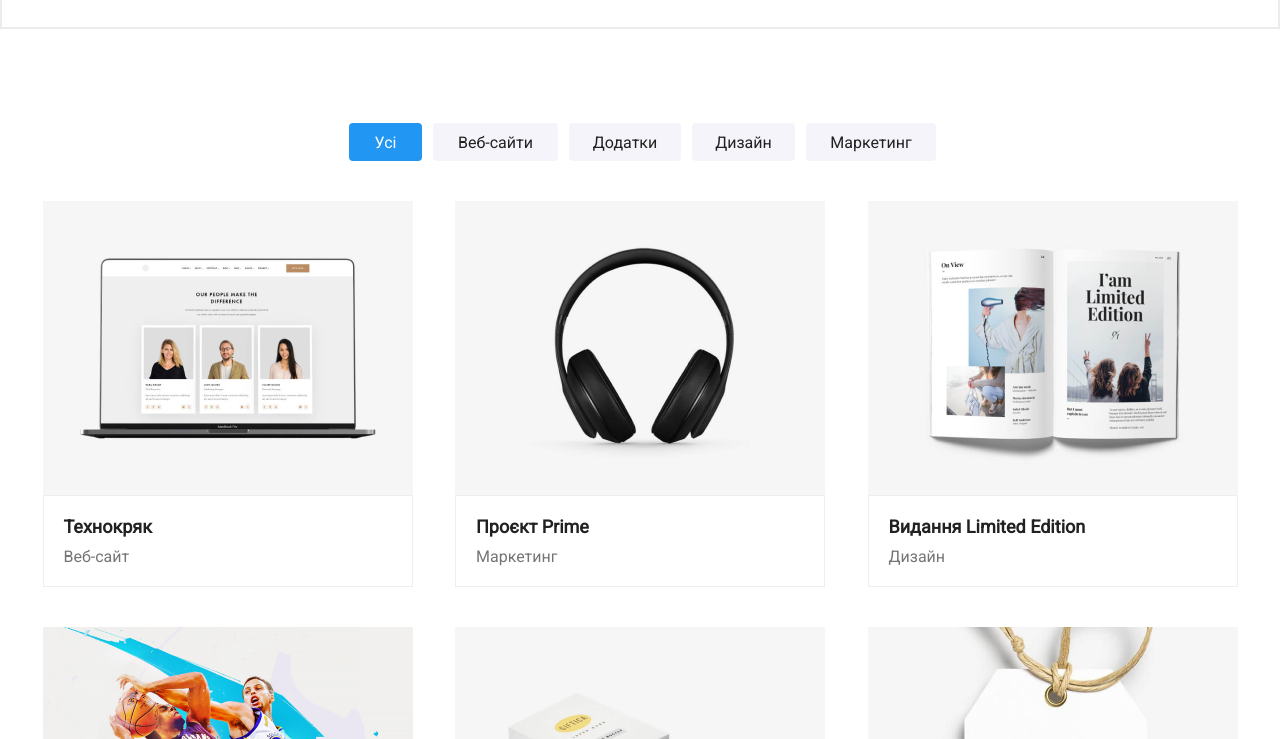
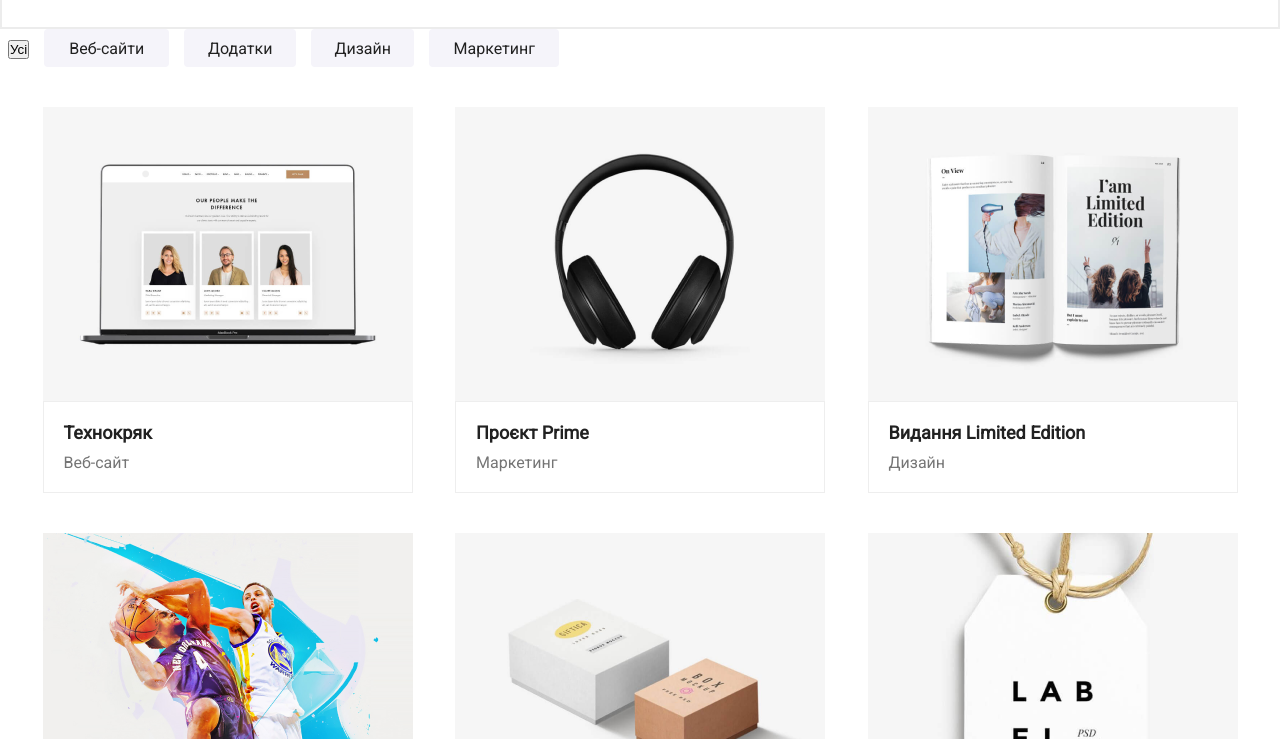
Before and after one commit to nazar1panyushchyk/Modal, a plain HTML site: page index2.html in a window 1280 px wide. Shown: the part 61-800 px from the top of the page. Drawn offline with Linux system fonts and the light colour scheme.

Commit message:
updated index2.html

```diff
--- a/index2.html
+++ b/index2.html
@@ -29,8 +29,8 @@
         </div>
     </header>
 
-    <div class="buttons">
-        <button class="buttons_all">Усі</button>
+    <div class="buttons_mixins">
+        <button class="buttons_all_mixins">Усі</button>
         <button class="buttons_site">Веб-сайти</button>
         <button class="buttons_addition">Додатки</button>
         <button class="buttons_design">Дизайн</button>
```
